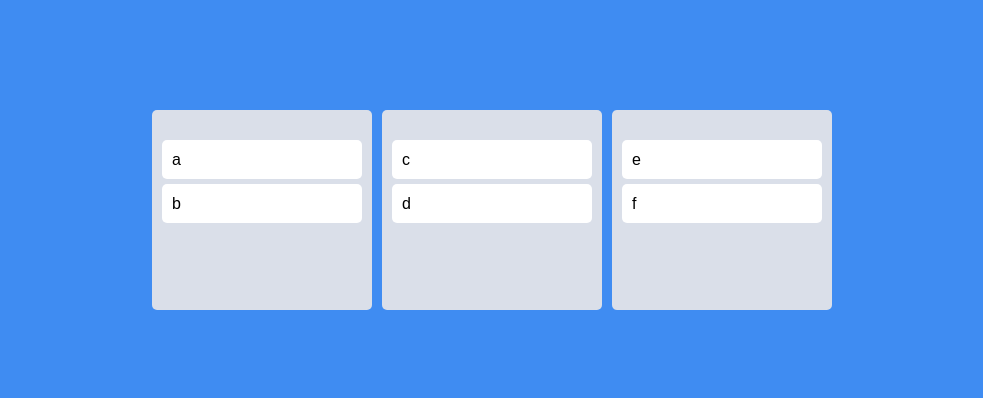
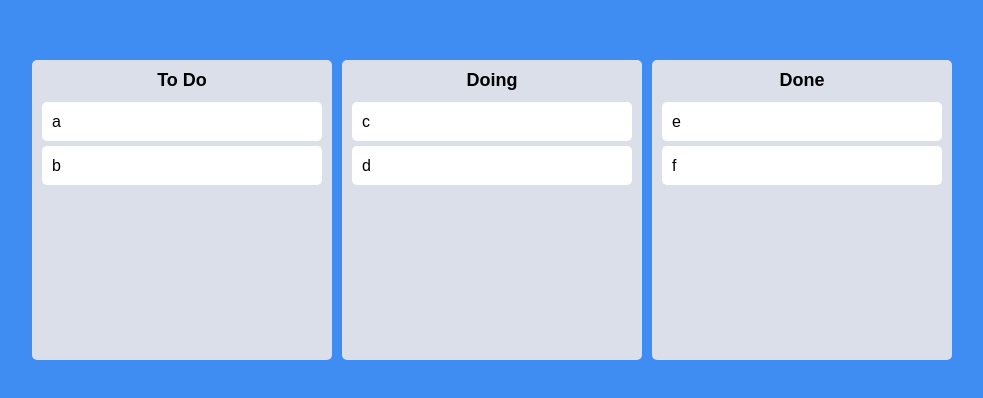
Before and after one commit to seorang42/trello-clone, a React (Create React App) app: page / in a window 1280 px wide. Shown: the part 190-588 px from the top of the page, without its empty margins (148-1131 px from the left). Built offline with nearby package versions, Linux system fonts and the light colour scheme.

Commit message:
7.9 Same Board Movement

```diff
--- a/src/App.tsx
+++ b/src/App.tsx
@@ -6,8 +6,7 @@
 
 const Wrapper = styled.div`
   display: flex;
-  max-width: 680px;
-  width: 100%;
+  width: 100vw;
   margin: 0 auto;
   justify-content: center;
   align-items: center;
@@ -15,24 +14,30 @@
 `;
 
 const Boards = styled.div`
-  display: grid;
-  grid-template-columns: repeat(3, 1fr);
+  display: flex;
+  justify-content: center;
+  align-items: flex-start;
   width: 100%;
   gap: 10px;
 `;
 
 function App() {
   const [toDos, setToDos] = useRecoilState(toDoState);
-  const onDragEnd = ({ draggableId, destination, source }: DropResult) => {
-    if (!destination) return;
-    /* setToDos((oldToDos) => {
-      const toDosCopy = [...oldToDos];
-      // 1) Delete item on source.index
-      toDosCopy.splice(source.index, 1);
-      // 2) Put back the item on the destination.index
-      toDosCopy.splice(destination?.index, 0, draggableId);
-      return toDosCopy;
-    }); */
+  const onDragEnd = (info: DropResult) => {
+    console.log(info);
+    const { destination, draggableId, source } = info;
+    if (destination?.droppableId === source.droppableId) {
+      // same board movement
+      setToDos((allBoards) => {
+        const boardCopy = [...allBoards[source.droppableId]];
+        boardCopy.splice(source.index, 1);
+        boardCopy.splice(destination?.index, 0, draggableId);
+        return {
+          ...allBoards,
+          [source.droppableId]: boardCopy,
+        };
+      });
+    }
   };
   return (
     <DragDropContext onDragEnd={onDragEnd}>
--- a/src/Components/Board.tsx
+++ b/src/Components/Board.tsx
@@ -3,11 +3,19 @@
 import DraggableCard from "./DraggableCard";
 
 const Wrapper = styled.div`
+  width: 300px;
   padding: 20px 10px;
-  padding-top: 30px;
+  padding-top: 10px;
   background-color: ${(props) => props.theme.boardColor};
   border-radius: 5px;
-  min-height: 200px;
+  min-height: 300px;
+`;
+
+const Title = styled.h2`
+  text-align: center;
+  font-weight: 600;
+  margin-bottom: 10px;
+  font-size: 18px;
 `;
 
 interface IBoardProps {
@@ -17,16 +25,19 @@
 
 function Board({ toDos, boardId }: IBoardProps) {
   return (
+    <Wrapper>
+      <Title>{boardId}</Title>
       <Droppable droppableId={boardId}>
         {(provided) => (
-        <Wrapper ref={provided.innerRef} {...provided.droppableProps}>
+          <div ref={provided.innerRef} {...provided.droppableProps}>
             {toDos.map((toDo, index) => (
               <DraggableCard key={toDo} index={index} toDo={toDo} />
             ))}
             {provided.placeholder}
-        </Wrapper>
+          </div>
         )}
       </Droppable>
+    </Wrapper>
   );
 }
 
--- a/src/Components/DraggableCard.tsx
+++ b/src/Components/DraggableCard.tsx
@@ -15,7 +15,6 @@
 }
 
 function DraggableCard({ toDo, index }: IDraggableCardProps) {
-  console.log(toDo, "has been rendered");
   return (
     <Draggable key={toDo} draggableId={toDo} index={index}>
       {(provided) => (
--- a/src/atoms.tsx
+++ b/src/atoms.tsx
@@ -7,8 +7,8 @@
 export const toDoState = atom<IToDoState>({
   key: "toDo",
   default: {
-    to_do: ["a", "b"],
-    doing: ["c", "d"],
-    done: ["e", "f"],
+    "To Do": ["a", "b"],
+    Doing: ["c", "d"],
+    Done: ["e", "f"],
   },
 });
```
Lines whose indentation alone changed are shown as unchanged.
